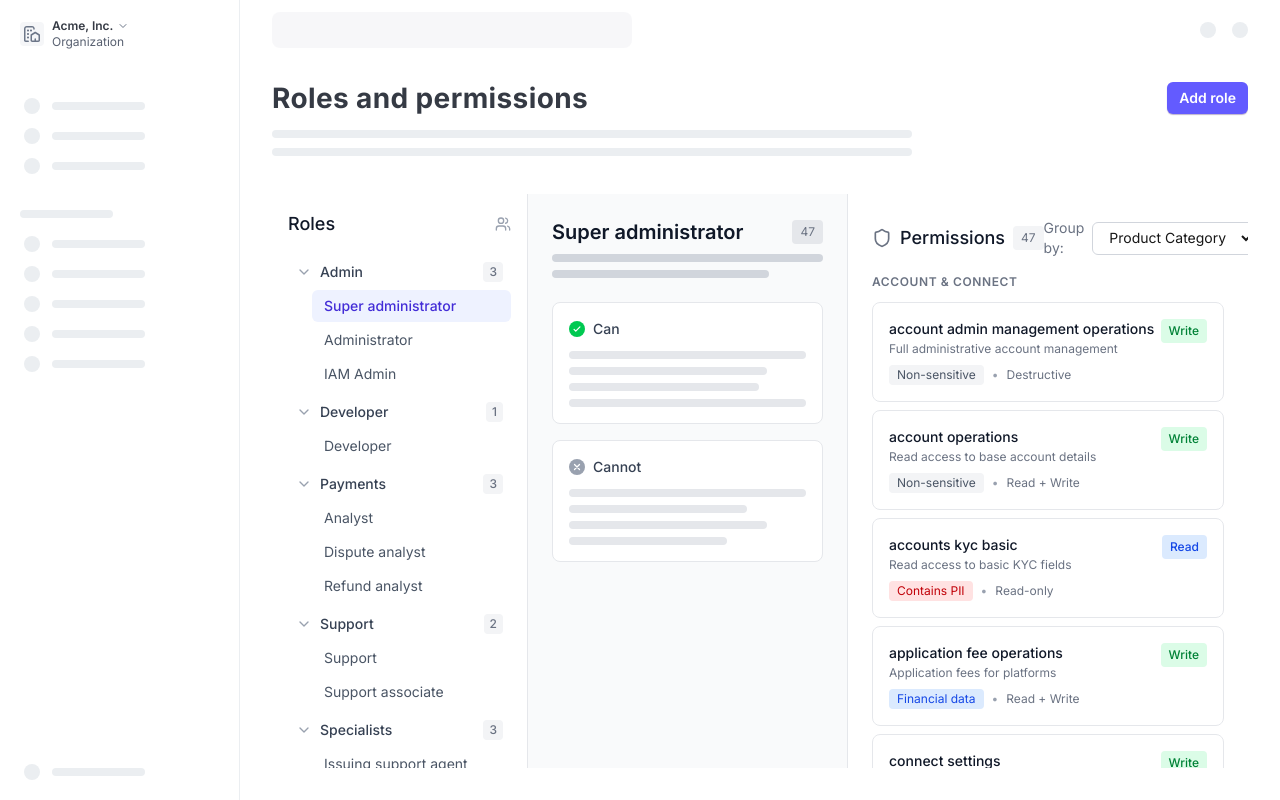
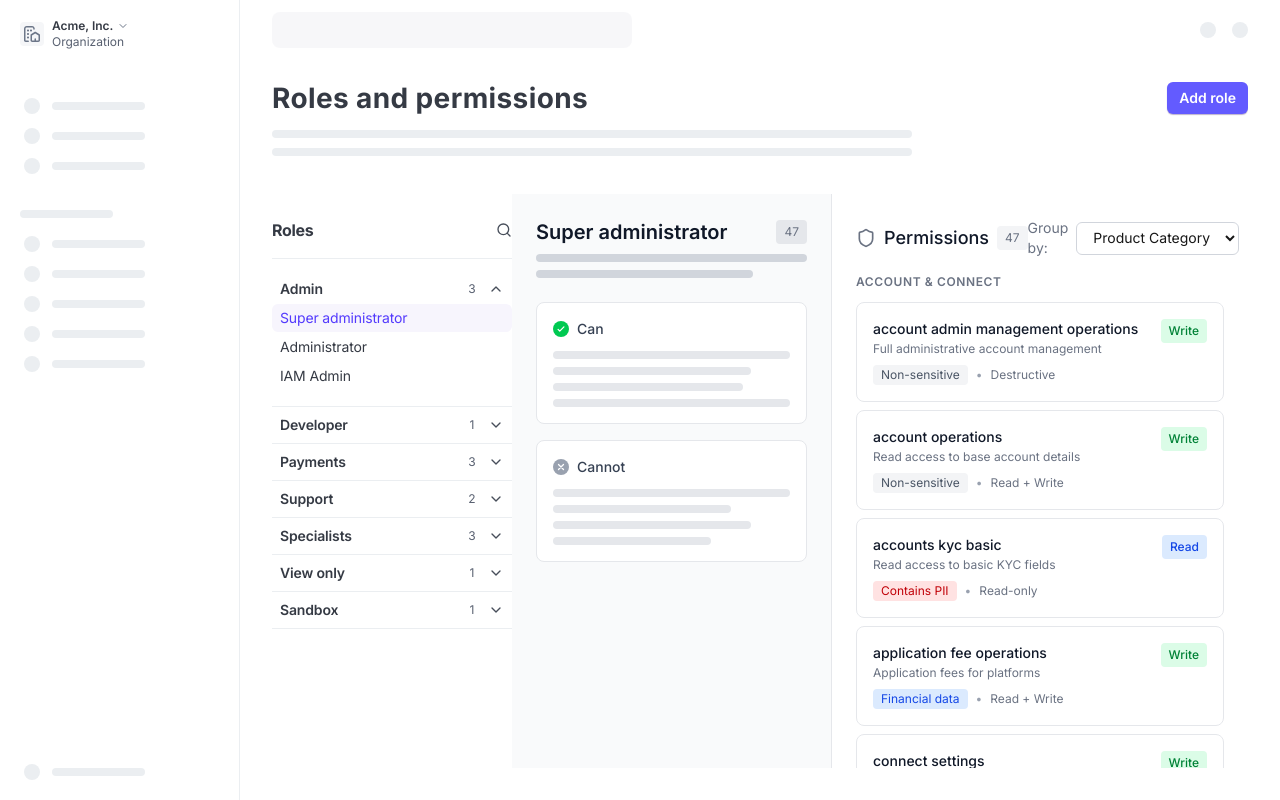
Before and after one commit to khoi-stripe/uvp, a Next.js app: page / in a window 1280 px wide. Built offline with nearby package versions, Linux system fonts and the light colour scheme.

Commit message:
Match Roles panel to Figma: search icon, accordion behavior, exact styling
Committed-By-Agent: cursor

```diff
--- a/src/app/page.tsx
+++ b/src/app/page.tsx
@@ -1,7 +1,7 @@
 "use client";
 
 import { useState } from "react";
-import { ChevronDown, ChevronRight, Shield, Users } from "lucide-react";
+import { ChevronDown, ChevronUp, Shield, Search } from "lucide-react";
 
 // Office/Org icon SVG
 function OrgIcon() {
@@ -116,21 +116,13 @@ function SideNav() {
 
 export default function RolesPermissionsPage() {
   const [selectedRole, setSelectedRole] = useState<Role>(allRoles[0]);
-  const [expandedCategories, setExpandedCategories] = useState<Set<string>>(
-    new Set(roleCategories.map((c) => c.name))
-  );
+  // Only one category can be expanded at a time (accordion behavior)
+  const [expandedCategory, setExpandedCategory] = useState<string | null>(roleCategories[0]?.name || null);
   const [groupBy, setGroupBy] = useState<GroupByOption>("productCategory");
 
   const toggleCategory = (categoryName: string) => {
-    setExpandedCategories((prev) => {
-      const next = new Set(prev);
-      if (next.has(categoryName)) {
-        next.delete(categoryName);
-      } else {
-        next.add(categoryName);
-      }
-      return next;
-    });
+    // If clicking the already expanded category, collapse it; otherwise expand clicked category
+    setExpandedCategory((prev) => prev === categoryName ? null : categoryName);
   };
 
   const rolePermissions = getUniquePermissionsForRole(selectedRole.id);
@@ -171,45 +163,51 @@ export default function RolesPermissionsPage() {
         {/* Main content - 3 panels */}
         <div className="flex flex-1 overflow-hidden">
         {/* Left Panel - Roles List */}
-        <aside className="w-64 border-r border-gray-200 overflow-y-auto flex-shrink-0">
-          <div className="p-4">
-            <div className="flex items-center justify-between mb-4">
-              <h2 className="text-lg font-medium text-gray-900">Roles</h2>
-              <Users className="w-4 h-4 text-gray-400" />
-            </div>
+        <aside className="w-[240px] overflow-y-auto flex-shrink-0 pt-6">
+          {/* Header */}
+          <div className="flex items-center gap-2.5 pb-4 border-b border-[#EBEEF1]">
+            <h2 className="flex-1 text-[16px] font-bold text-[#353A44] leading-6 tracking-[-0.31px]">Roles</h2>
+            <Search className="w-4 h-4 text-[#474E5A]" />
+          </div>
 
-            <div className="space-y-1">
-              {roleCategories.map((category) => (
-                <div key={category.name}>
+          {/* Categories */}
+          <div className="flex flex-col">
+            {roleCategories.map((category) => {
+              const isExpanded = expandedCategory === category.name;
+              return (
+                <div
+                  key={category.name}
+                  className={`border-b border-[#EBEEF1] ${isExpanded ? 'py-4' : 'py-1'}`}
+                >
                   {/* Category header */}
                   <button
                     onClick={() => toggleCategory(category.name)}
-                    className="w-full flex items-center justify-between px-2 py-2 text-sm font-medium text-gray-700 hover:bg-gray-50 rounded-md"
+                    className="w-full flex items-center gap-2 px-2 py-1 rounded-md hover:bg-[#F5F6F8] transition-colors"
                   >
-                    <div className="flex items-center gap-2">
-                      {expandedCategories.has(category.name) ? (
-                        <ChevronDown className="w-4 h-4 text-gray-400" />
-                      ) : (
-                        <ChevronRight className="w-4 h-4 text-gray-400" />
-                      )}
-                      <span>{category.name}</span>
-                    </div>
-                    <span className="text-xs text-gray-500 bg-gray-100 px-1.5 py-0.5 rounded">
+                    <span className="flex-1 text-left text-[14px] font-semibold text-[#353A44] leading-5 tracking-[-0.15px]">
+                      {category.name}
+                    </span>
+                    <span className="text-[12px] text-[#596171] leading-4 min-w-[16px] px-1 text-center">
                       {category.roles.length}
                     </span>
+                    {isExpanded ? (
+                      <ChevronUp className="w-4 h-4 text-[#474E5A]" />
+                    ) : (
+                      <ChevronDown className="w-4 h-4 text-[#474E5A]" />
+                    )}
                   </button>
 
                   {/* Roles in category */}
-                  {expandedCategories.has(category.name) && (
-                    <div className="ml-6 space-y-0.5">
+                  {isExpanded && (
+                    <div className="flex flex-col gap-px mt-px">
                       {category.roles.map((role) => (
                         <button
                           key={role.id}
                           onClick={() => setSelectedRole(role)}
-                          className={`w-full text-left px-3 py-1.5 text-sm rounded-md transition-colors ${
+                          className={`w-full text-left px-2 py-1 text-[14px] leading-5 tracking-[-0.15px] rounded-md transition-colors ${
                             selectedRole.id === role.id
-                              ? "bg-indigo-50 text-indigo-700 font-medium"
-                              : "text-gray-600 hover:bg-gray-50"
+                              ? "bg-[#F7F5FD] text-[#533AFD]"
+                              : "text-[#353A44] hover:bg-[#F5F6F8]"
                           }`}
                         >
                           {role.name}
@@ -218,8 +216,8 @@ export default function RolesPermissionsPage() {
                     </div>
                   )}
                 </div>
-              ))}
-            </div>
+              );
+            })}
           </div>
         </aside>
 
```
